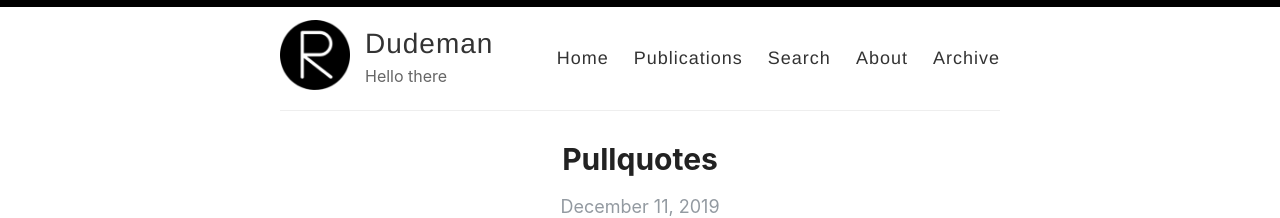
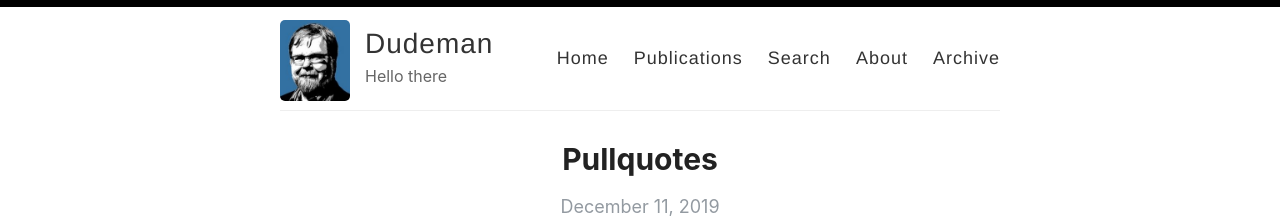
Before and after one commit to taromorimoto/reverie, a Jekyll site: the page built from index.html, in a window 1280 px wide. Shown: the top 218 px of the page. Built offline with Jekyll 4.4.1, drawn with Linux system fonts in a browser that asks for light colours; the list of posts is cut into pages by our own code.

Commit message:
Update _config.yml

```diff
--- a/_config.yml
+++ b/_config.yml
@@ -12,7 +12,7 @@ author: Amit Merchant
 description: Hello there
 
 # URL of your avatar or profile pic (you could use your GitHub profile pic)
-avatar: /images/reverie.png
+avatar: /images/teuvo.jpeg
 
 #
 # Flags below are optional
```
